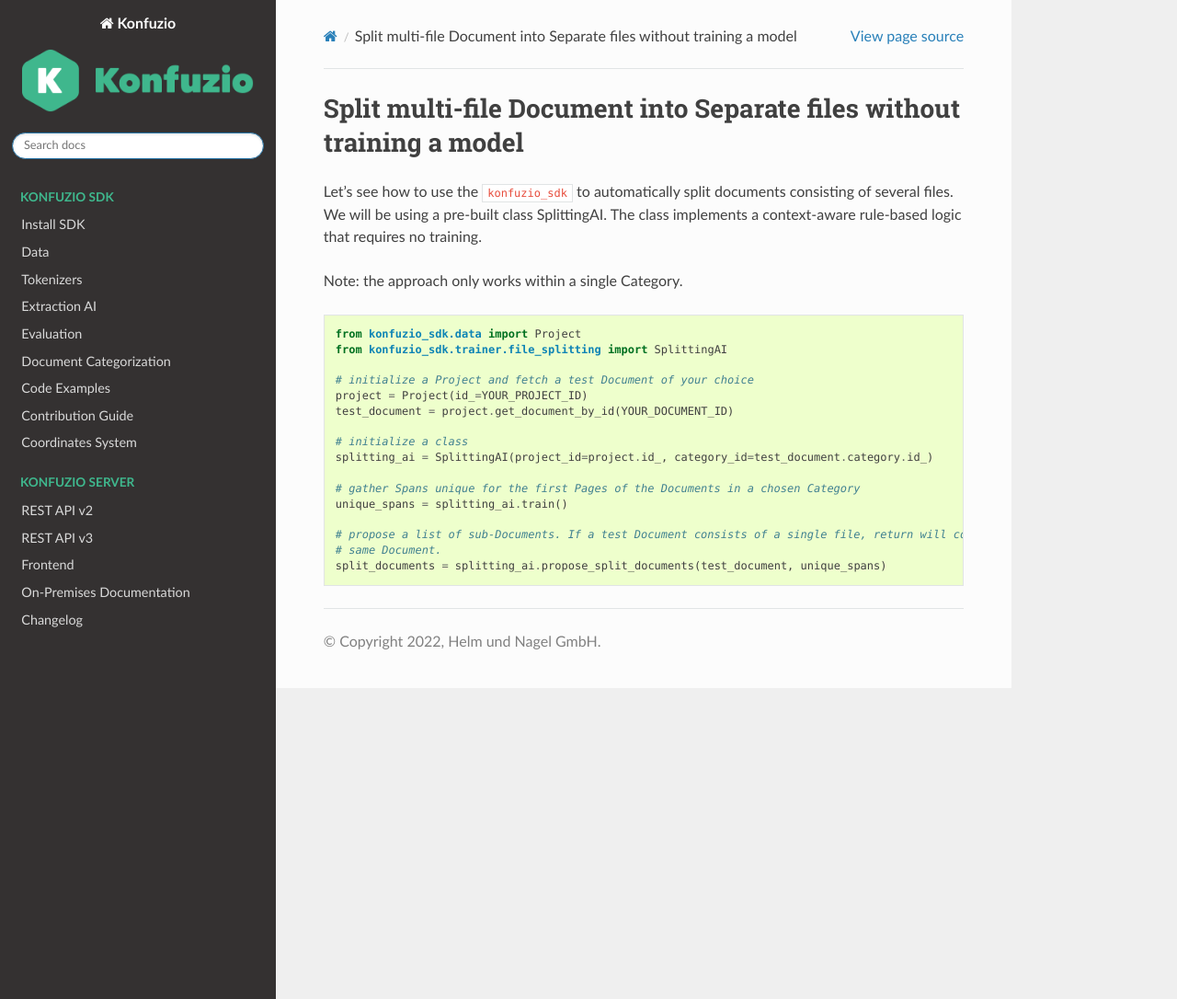
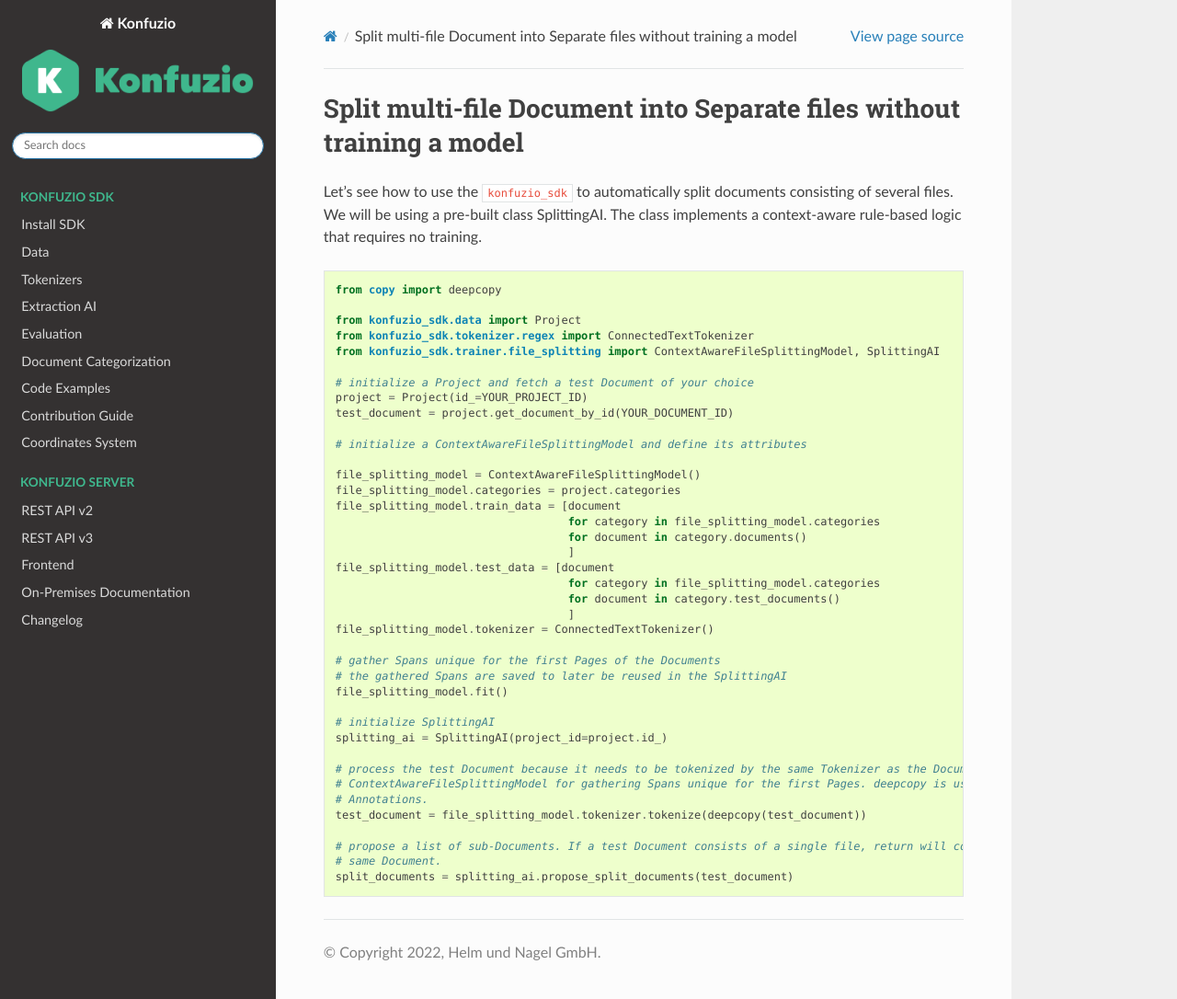
Before and after one commit to konfuzio-ai/konfuzio-sdk, a Sphinx documentation site: the page built from docs/sdk/examples/file_splitting/file_splitting_without_model.md, in a window 1280 px wide and 1086 px high. Shown: the whole window at 92% size. Built offline with Sphinx 7.4.7 and the Read the Docs theme 2.0.0, drawn with Linux system fonts in a browser that asks for light colours.

Commit message:
edited an out-of-the-box tutorial for the SplittingAI

````diff
--- a/docs/sdk/examples/file_splitting/file_splitting_without_model.md
+++ b/docs/sdk/examples/file_splitting/file_splitting_without_model.md
@@ -4,23 +4,45 @@
 several files. We will be using a pre-built class SplittingAI. The class implements a context-aware rule-based logic
 that requires no training.
 
-Note: the approach only works within a single Category.
 
 ```python
+from copy import deepcopy
+
 from konfuzio_sdk.data import Project
-from konfuzio_sdk.trainer.file_splitting import SplittingAI
+from konfuzio_sdk.tokenizer.regex import ConnectedTextTokenizer
+from konfuzio_sdk.trainer.file_splitting import ContextAwareFileSplittingModel, SplittingAI
 
 # initialize a Project and fetch a test Document of your choice
 project = Project(id_=YOUR_PROJECT_ID)
 test_document = project.get_document_by_id(YOUR_DOCUMENT_ID)
 
-# initialize a class
-splitting_ai = SplittingAI(project_id=project.id_, category_id=test_document.category.id_)
+# initialize a ContextAwareFileSplittingModel and define its attributes
 
-# gather Spans unique for the first Pages of the Documents in a chosen Category
-unique_spans = splitting_ai.train()
+file_splitting_model = ContextAwareFileSplittingModel()
+file_splitting_model.categories = project.categories
+file_splitting_model.train_data = [document
+                                   for category in file_splitting_model.categories
+                                   for document in category.documents()
+                                   ]
+file_splitting_model.test_data = [document
+                                   for category in file_splitting_model.categories
+                                   for document in category.test_documents()
+                                   ]
+file_splitting_model.tokenizer = ConnectedTextTokenizer()
+
+# gather Spans unique for the first Pages of the Documents
+# the gathered Spans are saved to later be reused in the SplittingAI
+file_splitting_model.fit()
+
+# initialize SplittingAI
+splitting_ai = SplittingAI(project_id=project.id_)
+
+# process the test Document because it needs to be tokenized by the same Tokenizer as the Documents used by
+# ContextAwareFileSplittingModel for gathering Spans unique for the first Pages. deepcopy is used to remove all previous
+# Annotations.
+test_document = file_splitting_model.tokenizer.tokenize(deepcopy(test_document))
 
 # propose a list of sub-Documents. If a test Document consists of a single file, return will consist of a list with the
 # same Document.
-split_documents = splitting_ai.propose_split_documents(test_document, unique_spans)
+split_documents = splitting_ai.propose_split_documents(test_document)
 ```
````
Also changed, not shown: 1 other file.
